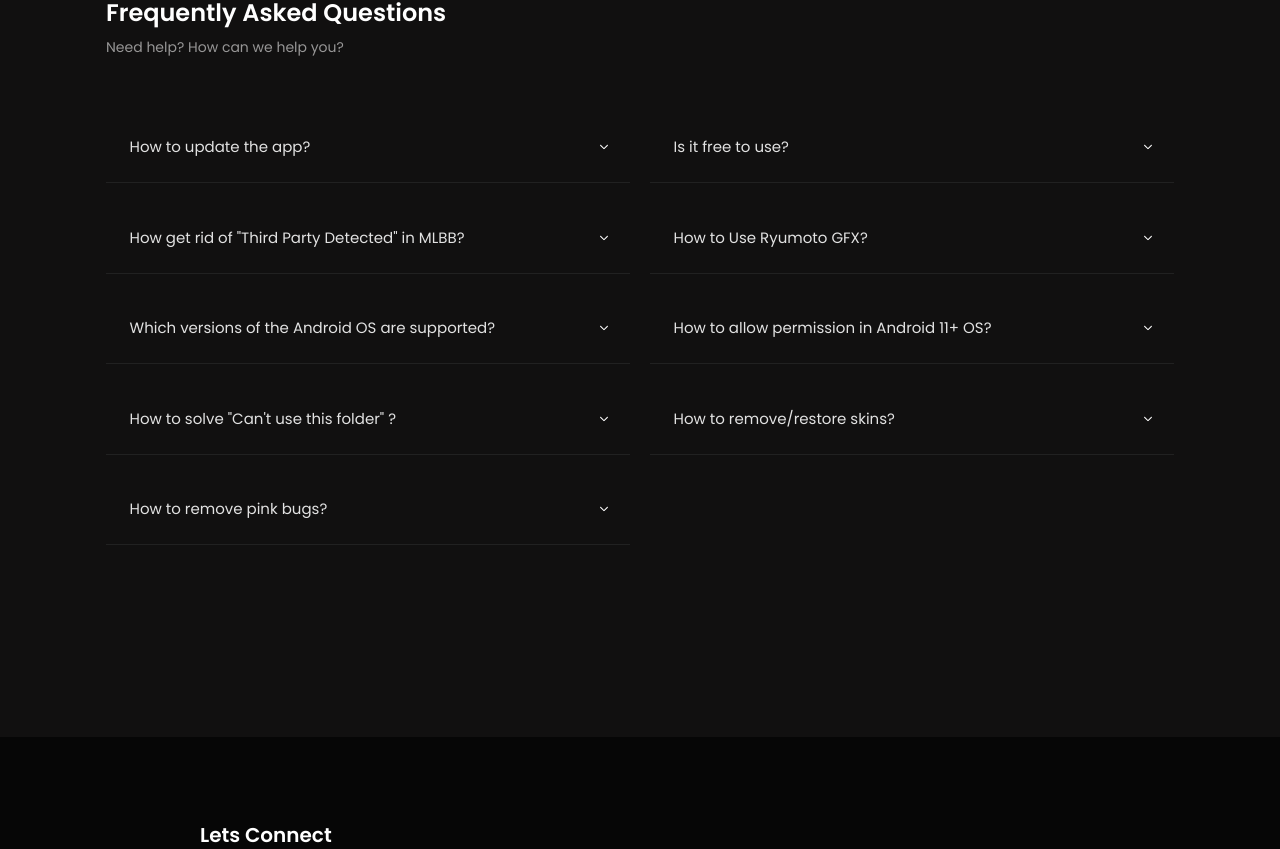
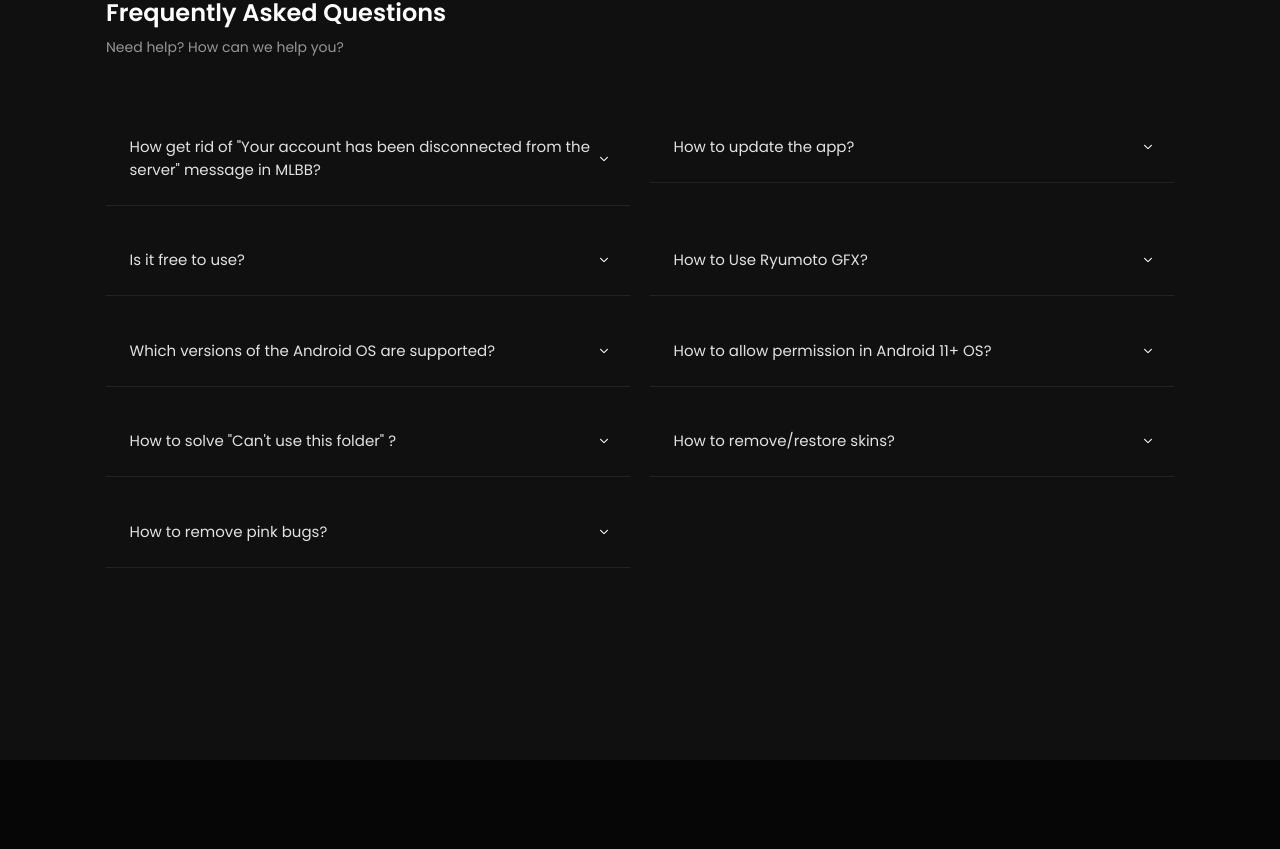
Before and after one commit to Ryuofficial/ryuwebv2, a React (Create React App) app: page / in a window 1280 px wide. Shown: the part 1969-2818 px from the top of the page. Built offline with nearby package versions, Linux system fonts and the light colour scheme.

Commit message:
adjust accordion

```diff
--- a/src/components/Accordion.jsx
+++ b/src/components/Accordion.jsx
@@ -12,6 +12,13 @@ function Accordion() {
   };
 
   const accordionData = [
+
+    {
+      title: 'How get rid of "Your account has been disconnected from the server" message in MLBB?',
+      desc: "After injecting the skin, you need to uninstall the app (Ryumoto GFX) before playing the game to prevent the message 'Your account has been disconnected from the server' from appearing after a match. If you wish to inject a skin again, install the app and uninstall it again before playing",
+    },
+
+
     {
       title: "How to update the app?",
       desc: "Open the app > Click the 'Update' button > You will be redirected to the official website of Ryumoto GFX > Click 'Download Now.' If it doesn't work, you can use the alternative download > Delete the old version before installing the new version > Your app is now updated! Enjoy!",
@@ -22,11 +29,6 @@ function Accordion() {
     {
       title: "Is it free to use?",
       desc: "Yes, the app is free and designed for users who prefer not to spend money in the game.",
-    },
-
-    {
-      title: 'How get rid of "Third Party Detected" in MLBB?',
-      desc: "Simply update your app to the latest version and delete the old one. The latest version is updated and safe to use. Note that deleting the old version is necessary to completely remove the 'Third Party Detected' message.",
     },
 
     {
```
